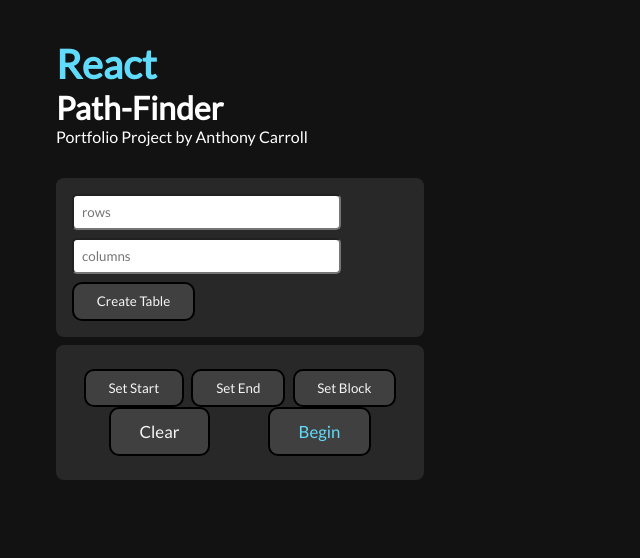
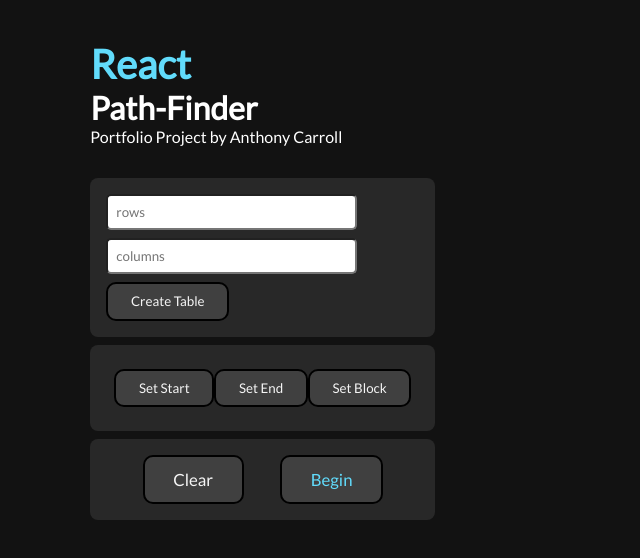
Before and after one commit to AnthonyCarroll97/react-path-finder, a React (Create React App) app: page / in a window 1280 px wide. Shown: the top 558 px of the page, without its empty margins (0-640 px from the left). Built offline with nearby package versions, Linux system fonts and the light colour scheme.

Commit message:
seperated buttons into two seperate divs

```diff
--- a/src/components/Buttons.js
+++ b/src/components/Buttons.js
@@ -5,6 +5,7 @@
     render() {
 
         return (
+            <>
                 <div className="buttons-main">
                     <button
                     onClick={this.props.handlePress}
@@ -28,6 +29,10 @@
                     >
                     Set Block
                     </button>
+
+
+                </div>
+                <div className="large-buttons-main">
                     <button
                     onClick={this.props.clearBoard}
                     className="button-large hover clear">
@@ -37,7 +42,9 @@
                     onClick={this.props.startSearch}
                     className="button-large hover begin"
                     >Begin</button>
+
                 </div>
+            </>
         )
     }
 }
--- a/src/style.css
+++ b/src/style.css
@@ -60,12 +60,19 @@
 }
 .buttons-main{
     display: flex;
-    flex-wrap: wrap;
-    justify-content: space-around;
+    justify-content: space-evenly;
     background: #282828;
     border-radius: 8px;
     padding: 1.5rem;
     margin-top: 0.5rem;
+}
+.large-buttons-main{
+    display: flex;
+    justify-content: space-evenly;
+    background: #282828;
+    margin-top: 0.5rem;
+    padding: 1rem;
+    border-radius: 8px;
 }
 .left-column button{
     padding: 0.7em 1.7em;
```
Lines whose indentation alone changed are shown as unchanged.
